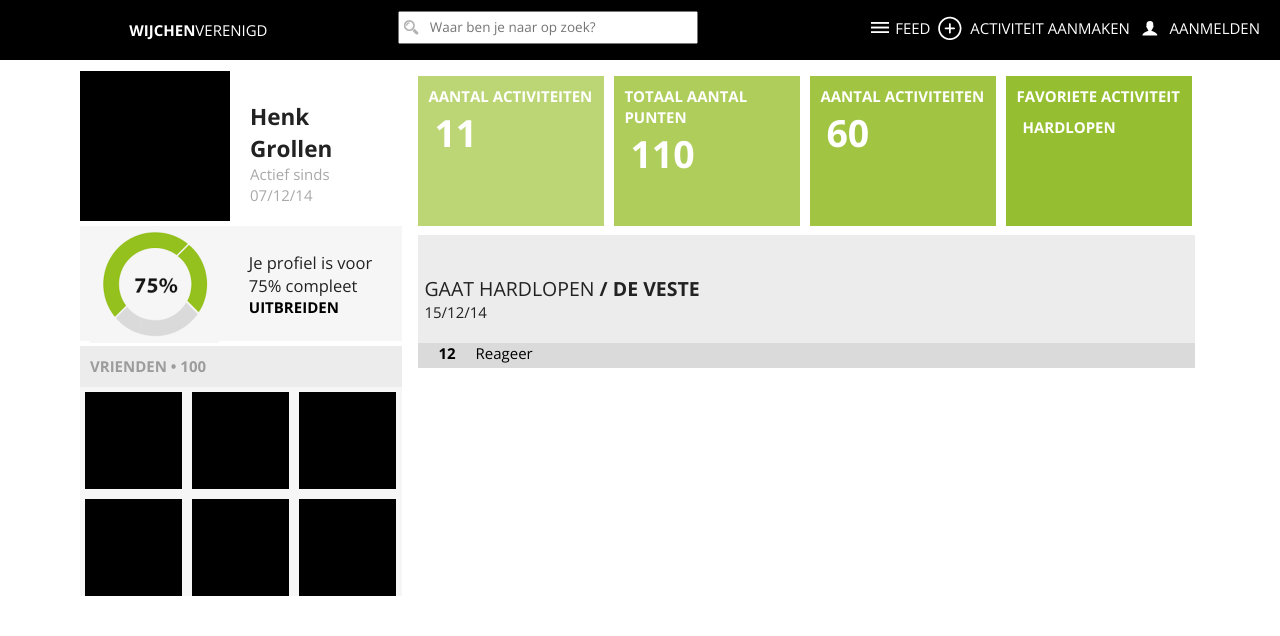
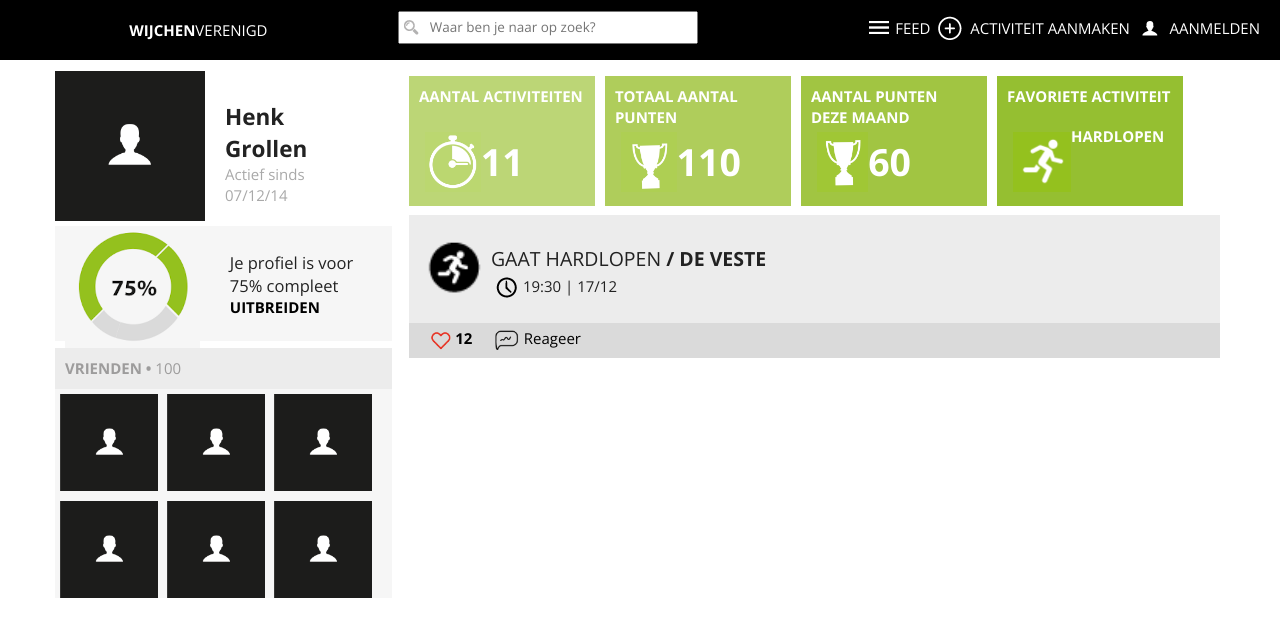
Before and after one commit to JBSK/WijchenGezond, a plain HTML site: page WijchenVerenigd/client/index.html at #/gebruiker/ in a window 1280 px wide. Drawn offline with nearby package versions, Linux system fonts and the light colour scheme; files whose address does not match are found by name.

Commit message:
profile page done, fixed error when making smaller

```diff
--- a/WijchenVerenigd/client/css/stylesheet.css
+++ b/WijchenVerenigd/client/css/stylesheet.css
@@ -2,12 +2,14 @@
     margin: 0 10% 0 10%;
     height: 600px;
     margin: 1px;
-    min-width:600px;
+    min-width:1220px;
+    width:100%;
     display:block;
 }
 
 .topBar {
     width: 100%;
+    min-width:1210px;
     height: 60px;
     background-color: black;
     color: white;
@@ -46,6 +48,7 @@
 .profile {
     float: right;
     width: 35%;
+    min-width:500px;
     text-align: right;
     padding-top: 18px;
     margin-right: 20px;
@@ -71,6 +74,7 @@ a:link, a:hover, a:active, a:visited {
     width: 30%;
     height: 425px;
     padding: 10px;
+    min-width:340px;
 }
 
 .week {
@@ -154,7 +158,8 @@ a:link, a:hover, a:active, a:visited {
 .rightSide {
     float: right;
     width: 69%;
-    height: 400px;
+    min-width:770px;
+    height: 500px;
     margin: 10px 10px 0 0;
 }
 
@@ -481,7 +486,6 @@ textarea {
 .friendlistHeader {
     background:#ECECEC;
     color:#9D9C9C;
-    font-weight:bold;
     padding:10px;
 }
 
@@ -500,7 +504,7 @@ textarea {
 }
 
 .activityText {
-    padding:40px 0 0 0;
+    padding:30px 0 0 0;
     font-weight:500;
     font-size:130%;
 }
@@ -535,7 +539,7 @@ textarea {
     display:block;
     background:#BCD676;
     width:186px;
-    height:150px;
+    height:130px;
     float:left;
     color:#fff;
     font-weight:bold;
@@ -543,13 +547,14 @@ textarea {
     margin:5px;
 }
 
-.block > .blockText {
-    margin:10px 0 10px 0;
+.block > .title {
+    height:40px;
+    display:block;
 }
 
 .block > .status {
     font-size: 250%;
-    vertical-align: bottom;
+    margin-top:10px;
 }
 
 .block2{
@@ -572,17 +577,17 @@ textarea {
 .activityFooter {
     background:#DADADA;
     width:100%;
-    height:25px;
+    height:35px;
 }
 
 .activityLikes{
     float:left;
-    margin: 0 0 0 20px;
+    margin: 5px 0 5px 20px;
     font-weight:bold;
 }
 
 .react {
     float:left;
-    margin: 0 0 0 20px;
+    margin: 5px 0 5px 20px;
 
 }
--- a/WijchenVerenigd/client/views/gebruikersProfiel.html
+++ b/WijchenVerenigd/client/views/gebruikersProfiel.html
@@ -1,6 +1,6 @@
 <div class="profileLeftSide">
 	<div class="userInfo">
-		<div class="profilePicture"></div>
+		<div class="profilePicture"><img src="./img/userIcon_groot.png" height="100%"></div>
 		<div class="info">
 			<div class="name">Henk<br>
 				Grollen</div>
@@ -20,48 +20,48 @@
 	<div style="clear:both"></div>
 	<div class="completeFriendlist">
 		<div class="friendlistHeader">
-			VRIENDEN &bull; 100
+			<span class="bold">VRIENDEN &bull;</span> 100
 		</div>
-		<div class="friendIcon"></div>
-		<div class="friendIcon"></div>
-		<div class="friendIcon"></div>
+		<div class="friendIcon"><img src="./img/userIcon_klein.png" height="100%"></div>
+		<div class="friendIcon"><img src="./img/userIcon_klein.png" height="100%"></div>
+		<div class="friendIcon"><img src="./img/userIcon_klein.png" height="100%"></div>
 
-		<div class="friendIcon"></div>
-		<div class="friendIcon"></div>
-		<div class="friendIcon"></div>
+		<div class="friendIcon"><img src="./img/userIcon_klein.png" height="100%"></div>
+		<div class="friendIcon"><img src="./img/userIcon_klein.png" height="100%"></div>
+		<div class="friendIcon"><img src="./img/userIcon_klein.png" height="100%"></div>
 	</div>
 </div>
 <div class="profileRightSide">
 	<div class="block">
 		<div class="title">AANTAL ACTIVITEITEN</div>
-		<div class="icon"></div>
+		<div class="icon"><img src="./img/klok_groen.png" height="80%"></div>
 		<div class="status">11</div>
 	</div>
 	<div class="block block2">
 		<div class="title">TOTAAL AANTAL PUNTEN</div>
-		<div class="icon"></div>
+		<div class="icon"><img src="./img/beker_groen.png" height="80%"></div>
 		<div class="status">110</div>
 	</div>
 	<div class="block block3">
-		<div class="title">AANTAL ACTIVITEITEN</div>
-		<div class="icon"></div>
+		<div class="title">AANTAL PUNTEN DEZE MAAND</div>
+		<div class="icon"><img src="./img/beker_donkergroen.png" height="80%"></div>
 		<div class="status">60</div>
 	</div>
 	<div class="block block4">
 		<div class="title">FAVORIETE ACTIVITEIT</div>
-		<div class="icon"></div>
+		<div class="icon"><img src="./img/hardlopen_groen.png" height="80%"></div>
 		<div class="blockText">HARDLOPEN</div>
 	</div>
 	<div style="clear:both"></div>
 
 	<div class="activityUpdate">
-		<div class="icon"></div>
+		<div class="icon"><img src="./img/loop_groot.png" alt="icon" height="120%"></div>
 		<div class="activityText">GAAT HARDLOPEN<span class="bold"> / DE VESTE</span></div>
 
-		<div class="activityDate">15/12/14</div>
+		<div class="activityDate"><img src="./img/klok.png" alt="icon">19:30 | 17/12</div>
 		<div class="activityFooter">
-			<a href="#"><div class="activityLikes">12</div></a>
-			<a href="#"><div class="react">Reageer</div></a>
+			<a href="#"><div class="activityLikes"><img src="./img/likes.png" height="20px"> 12</div></a>
+			<a href="#"><div class="react"><img src="./img/textballoon.png" height="20px"> Reageer</div></a>
 		</div>
 	</div>
 
```
Also changed, not shown: WijchenVerenigd/client/img/beker_donkergroen.png (added), WijchenVerenigd/client/img/beker_groen.png (added), WijchenVerenigd/client/img/hardlopen_groen.png (added), WijchenVerenigd/client/img/klok_groen.png (added), WijchenVerenigd/client/img/likes.png (added), WijchenVerenigd/client/img/textballoon.png (added), WijchenVerenigd/client/img/userIcon_groot.png (added), WijchenVerenigd/client/img/userIcon_klein.png (added).
